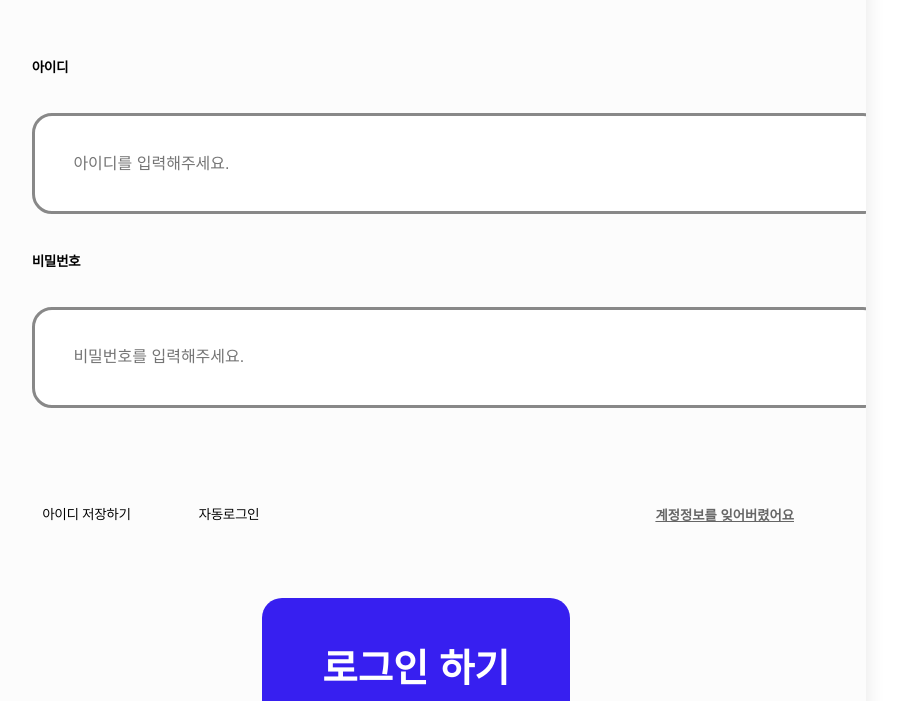
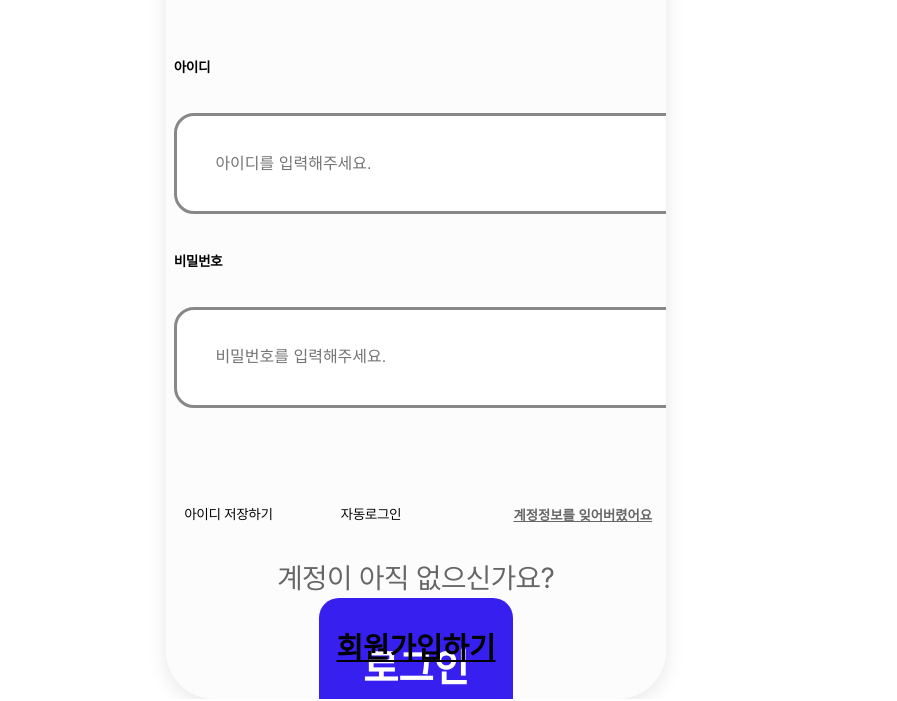
Before and after one commit to Maeum-Eum/Maeum-Eum-Front, a React (Vite) app: page /login in a window 1280 px wide. Shown: the part 101-802 px from the top of the page, without its empty margins (224-1121 px from the left). Built offline with nearby package versions, Linux system fonts and the light colour scheme.

Commit message:
사이즈 조정

```diff
--- a/src/components/Layout.tsx
+++ b/src/components/Layout.tsx
@@ -9,12 +9,15 @@ const Wrapper = styled.div<WrapperProps>`
 
   @media (min-width: 768px) {
     //태블릿 사이즈
-    max-width: 700px;
+    max-width: 500px;
+    min-height: 100vh;
+    height: 100%;
   }
 
   @media (min-width: 1024px) {
     //데스크탑 사이즈
-    max-width: 900px;
+
+    width: 500px;
   }
   background-color: ${(props) => props.theme.colors.background};
   border-radius: ${({ isMobile }) => (isMobile ? '0' : '2.5rem')};
```
